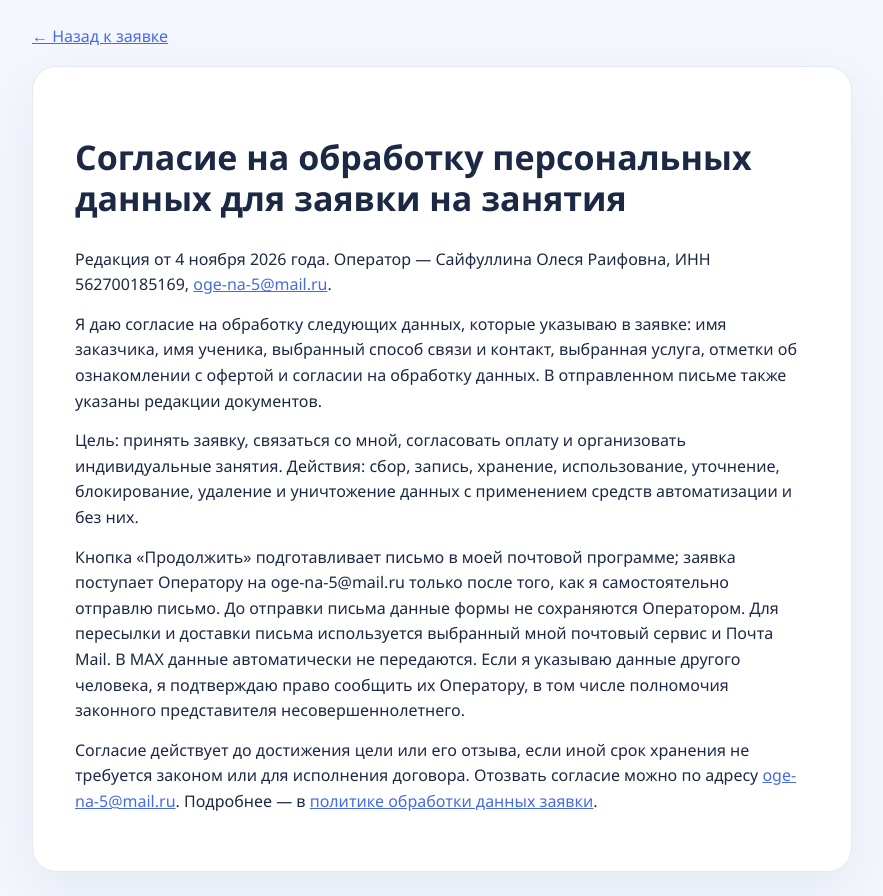
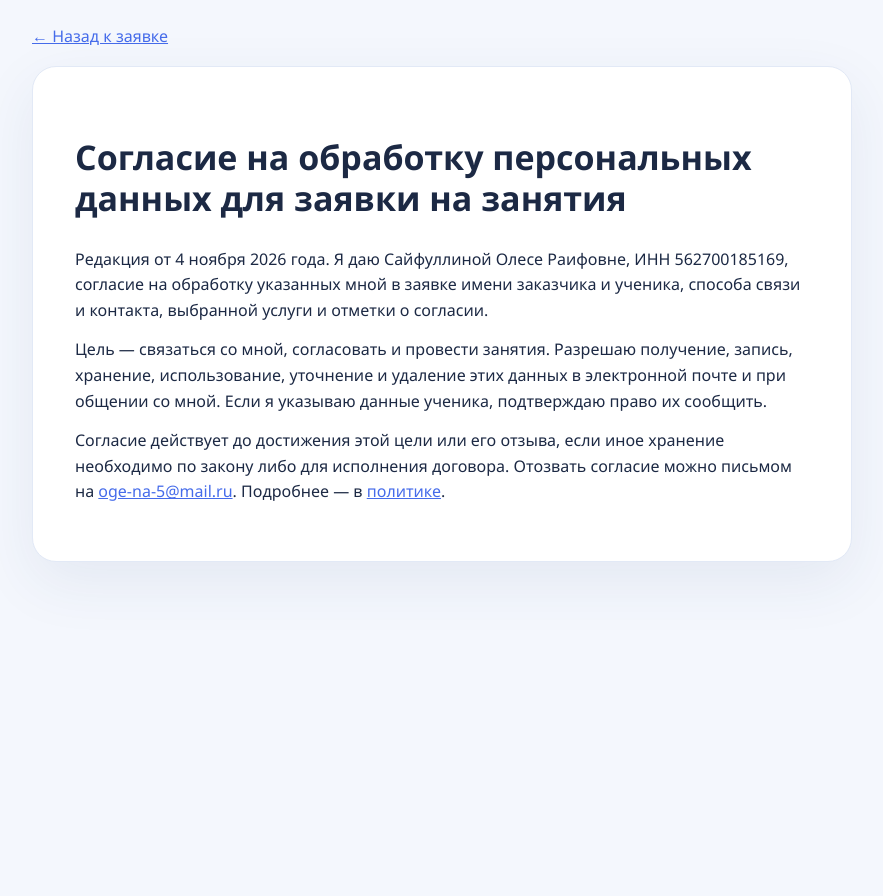
Before and after one commit to olraif/repiq-site, a plain HTML site: page oge/zayavka/legal/consent-tutoring.html in a window 1280 px wide. Shown: the whole page, without its empty margins (198-1081 px from the left). After the commit the page ends 800 px from the top, so only its background shows below. Drawn offline with Linux system fonts and the light colour scheme.

Commit message:
Simplify legal text: oge/zayavka/legal/consent-tutoring.html

```diff
--- a/oge/zayavka/legal/consent-tutoring.html
+++ b/oge/zayavka/legal/consent-tutoring.html
@@ -1,7 +1,5 @@
 <!doctype html>
 <html lang="ru"><head><meta charset="utf-8"><meta name="viewport" content="width=device-width,initial-scale=1"><meta name="robots" content="noindex,nofollow,noarchive"><title>Согласие на обработку данных — занятия</title><link rel="stylesheet" href="./legal.css"></head><body><main class="shell"><a class="back" href="../">← Назад к заявке</a><article class="card"><h1>Согласие на обработку персональных данных для заявки на занятия</h1>
-<p>Редакция от 4 ноября 2026 года. Оператор — Сайфуллина Олеся Раифовна, ИНН 562700185169, <a href="mailto:oge-na-5@mail.ru">oge-na-5@mail.ru</a>.</p>
-<p>Я даю согласие на обработку следующих данных, которые указываю в заявке: имя заказчика, имя ученика, выбранный способ связи и контакт, выбранная услуга, отметки об ознакомлении с офертой и согласии на обработку данных. В отправленном письме также указаны редакции документов.</p>
-<p>Цель: принять заявку, связаться со мной, согласовать оплату и организовать индивидуальные занятия. Действия: сбор, запись, хранение, использование, уточнение, блокирование, удаление и уничтожение данных с применением средств автоматизации и без них.</p>
-<p>Кнопка «Продолжить» подготавливает письмо в моей почтовой программе; заявка поступает Оператору на oge-na-5@mail.ru только после того, как я самостоятельно отправлю письмо. До отправки письма данные формы не сохраняются Оператором. Для пересылки и доставки письма используется выбранный мной почтовый сервис и Почта Mail. В MAX данные автоматически не передаются. Если я указываю данные другого человека, я подтверждаю право сообщить их Оператору, в том числе полномочия законного представителя несовершеннолетнего.</p>
-<p>Согласие действует до достижения цели или его отзыва, если иной срок хранения не требуется законом или для исполнения договора. Отозвать согласие можно по адресу <a href="mailto:oge-na-5@mail.ru">oge-na-5@mail.ru</a>. Подробнее — в <a href="./privacy-tutoring.html">политике обработки данных заявки</a>.</p></article></main></body></html>
+<p>Редакция от 4 ноября 2026 года. Я даю Сайфуллиной Олесе Раифовне, ИНН 562700185169, согласие на обработку указанных мной в заявке имени заказчика и ученика, способа связи и контакта, выбранной услуги и отметки о согласии.</p>
+<p>Цель — связаться со мной, согласовать и провести занятия. Разрешаю получение, запись, хранение, использование, уточнение и удаление этих данных в электронной почте и при общении со мной. Если я указываю данные ученика, подтверждаю право их сообщить.</p>
+<p>Согласие действует до достижения этой цели или его отзыва, если иное хранение необходимо по закону либо для исполнения договора. Отозвать согласие можно письмом на <a href="mailto:oge-na-5@mail.ru">oge-na-5@mail.ru</a>. Подробнее — в <a href="./privacy-tutoring.html">политике</a>.</p></article></main></body></html>
```
